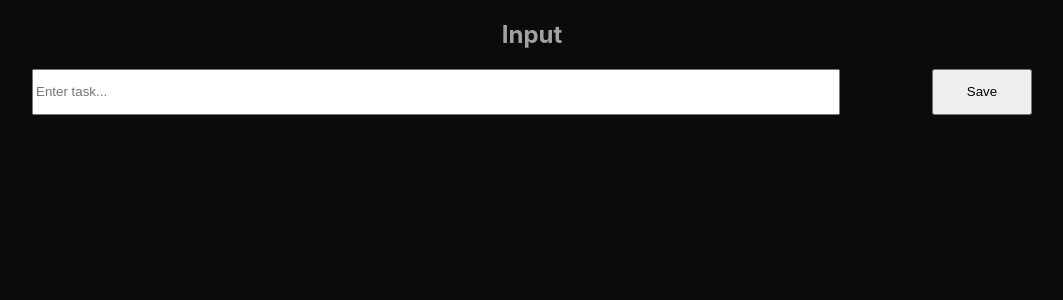
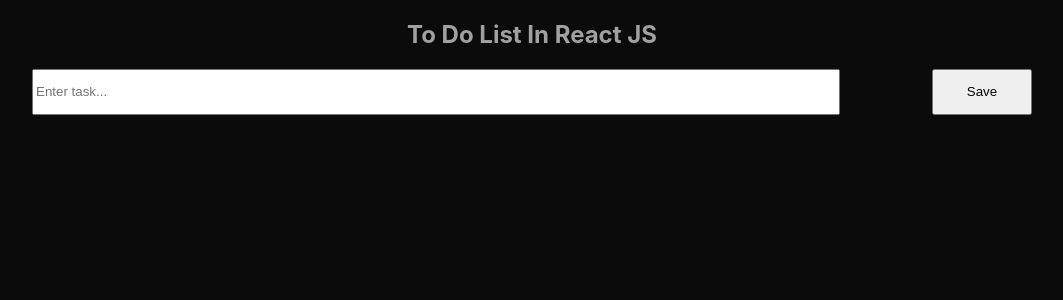
Before and after one commit to Mridul-Works/to-do-reactapp, a React (Create React App) app: page / in a window 1280 px wide. Shown: the top 300 px of the page, without its empty margins (108-1171 px from the left). Built offline with nearby package versions, Linux system fonts and the light colour scheme.

Commit message:
bug fixed

```diff
--- a/src/views/inputform.jsx
+++ b/src/views/inputform.jsx
@@ -28,7 +28,7 @@ const InputForm = () => {
 
   return (
     <div className="inputForm">
-      <h2>Input</h2>
+      <h2>To Do List In React JS</h2>
       <form onSubmit={saveToDoList}>
         <input type="text" name="toName" placeholder="Enter task..." required />
         <button type="submit">Save</button>
```
